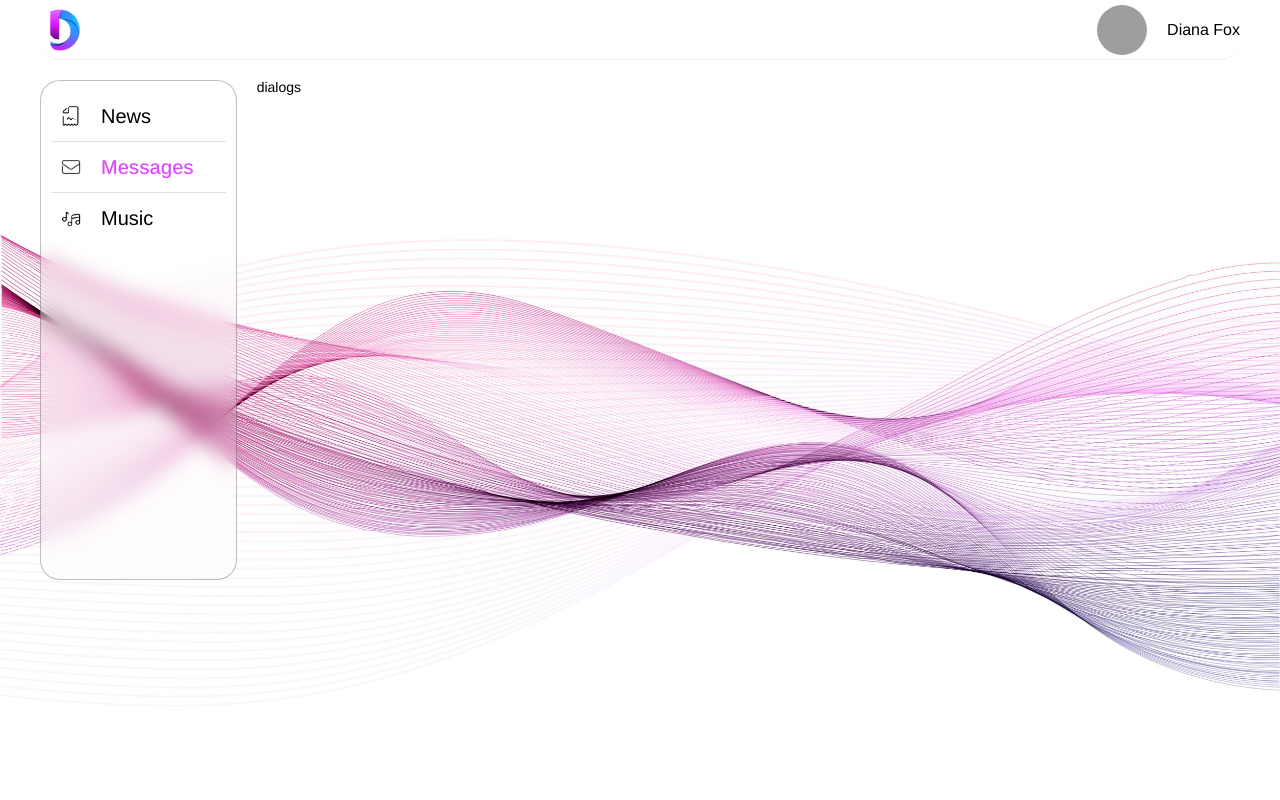
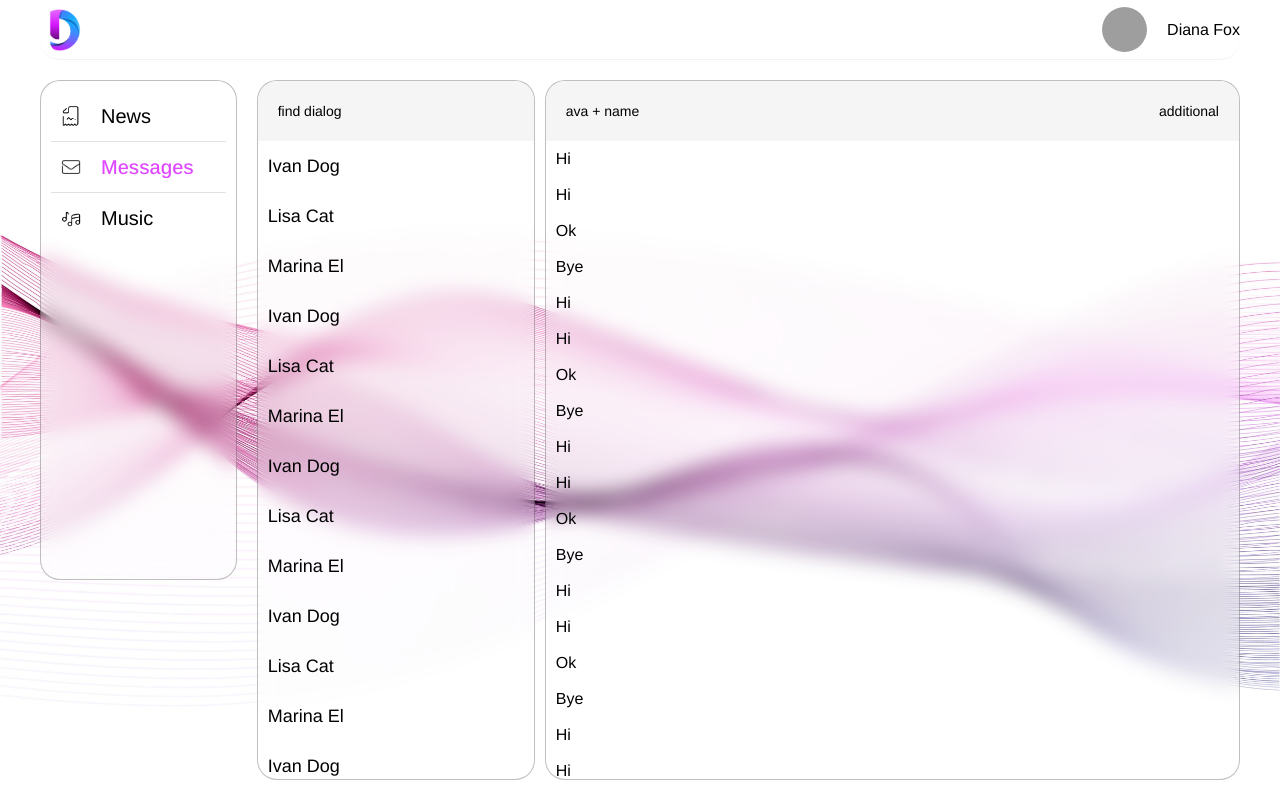
Before and after one commit to Elsium/new_samurai_v1, a React (Create React App) app: page /message in a window 1280 px wide. Built offline with nearby package versions, Linux system fonts and the light colour scheme; grey boxes are pictures that could not be loaded.

Commit message:
Lesson 21: add dialogs page

```diff
--- a/src/components/Dialogs/Dialogs.jsx
+++ b/src/components/Dialogs/Dialogs.jsx
@@ -3,8 +3,193 @@ import style from "./Dialogs.module.scss"
 
 const Dialogs = () => {
     return (
-        <section>
-            dialogs
+        <section className={style.container}>
+            <div>
+                <div className={style.find}>
+                    find dialog
+                </div>
+                <div className={style.dialogsItems}>
+                    <div className={style.dialog}>
+                        Ivan Dog
+                    </div>
+                    <div className={style.dialog}>
+                        Lisa Cat
+                    </div>
+                    <div className={style.dialog}>
+                        Marina El
+                    </div>
+                    <div className={style.dialog}>
+                        Ivan Dog
+                    </div>
+                    <div className={style.dialog}>
+                        Lisa Cat
+                    </div>
+                    <div className={style.dialog}>
+                        Marina El
+                    </div>
+                    <div className={style.dialog}>
+                        Ivan Dog
+                    </div>
+                    <div className={style.dialog}>
+                        Lisa Cat
+                    </div>
+                    <div className={style.dialog}>
+                        Marina El
+                    </div>
+                    <div className={style.dialog}>
+                        Ivan Dog
+                    </div>
+                    <div className={style.dialog}>
+                        Lisa Cat
+                    </div>
+                    <div className={style.dialog}>
+                        Marina El
+                    </div>
+                    <div className={style.dialog}>
+                        Ivan Dog
+                    </div>
+                    <div className={style.dialog}>
+                        Lisa Cat
+                    </div>
+                    <div className={style.dialog}>
+                        Marina El
+                    </div>
+                    <div className={style.dialog}>
+                        Ivan Dog
+                    </div>
+                    <div className={style.dialog}>
+                        Lisa Cat
+                    </div>
+                    <div className={style.dialog}>
+                        Marina El
+                    </div>
+                    <div className={style.dialog}>
+                        Ivan Dog
+                    </div>
+                    <div className={style.dialog}>
+                        Lisa Cat
+                    </div>
+                    <div className={style.dialog}>
+                        Marina El
+                    </div>
+                </div>
+            </div>
+            <div>
+                <div className={style.dialogUser}>
+                    <p>ava + name</p>
+                    <p>additional</p>
+                </div>
+                <div className={style.messagesItems}>
+                    <div className={style.message}>
+                        Hi
+                    </div>
+                    <div className={style.message}>
+                        Hi
+                    </div>
+                    <div className={style.message}>
+                        Ok
+                    </div>
+                    <div className={style.message}>
+                        Bye
+                    </div>
+                    <div className={style.message}>
+                        Hi
+                    </div>
+                    <div className={style.message}>
+                        Hi
+                    </div>
+                    <div className={style.message}>
+                        Ok
+                    </div>
+                    <div className={style.message}>
+                        Bye
+                    </div>
+                    <div className={style.message}>
+                        Hi
+                    </div>
+                    <div className={style.message}>
+                        Hi
+                    </div>
+                    <div className={style.message}>
+                        Ok
+                    </div>
+                    <div className={style.message}>
+                        Bye
+                    </div>
+                    <div className={style.message}>
+                        Hi
+                    </div>
+                    <div className={style.message}>
+                        Hi
+                    </div>
+                    <div className={style.message}>
+                        Ok
+                    </div>
+                    <div className={style.message}>
+                        Bye
+                    </div>
+                    <div className={style.message}>
+                        Hi
+                    </div>
+                    <div className={style.message}>
+                        Hi
+                    </div>
+                    <div className={style.message}>
+                        Ok
+                    </div>
+                    <div className={style.message}>
+                        Bye
+                    </div>
+                    <div className={style.message}>
+                        Hi
+                    </div>
+                    <div className={style.message}>
+                        Hi
+                    </div>
+                    <div className={style.message}>
+                        Ok
+                    </div>
+                    <div className={style.message}>
+                        Bye
+                    </div>
+                    <div className={style.message}>
+                        Hi
+                    </div>
+                    <div className={style.message}>
+                        Hi
+                    </div>
+                    <div className={style.message}>
+                        Ok
+                    </div>
+                    <div className={style.message}>
+                        Bye
+                    </div>
+                    <div className={style.message}>
+                        Hi
+                    </div>
+                    <div className={style.message}>
+                        Hi
+                    </div>
+                    <div className={style.message}>
+                        Ok
+                    </div>
+                    <div className={style.message}>
+                        Bye
+                    </div>
+                    <div className={style.message}>
+                        Hi
+                    </div>
+                    <div className={style.message}>
+                        Hi
+                    </div>
+                    <div className={style.message}>
+                        Ok
+                    </div>
+                    <div className={style.message}>
+                        Bye
+                    </div>
+                </div>
+            </div>
         </section>
     );
 }
--- a/src/components/Dialogs/Dialogs.module.scss
+++ b/src/components/Dialogs/Dialogs.module.scss
@@ -0,0 +1,67 @@
+.container {
+  display: grid;
+  grid-template-columns: 4fr 10fr;
+  grid-gap: 10px;
+
+  & > div {
+    //display: flex;
+    //flex-direction: column;
+    border-radius: 20px;
+    height: 700px;
+    border: 1px solid rgba(43, 43, 43, 0.3);
+    background: rgba(255, 255, 255, 0.1);
+    backdrop-filter: blur(10px);
+    overflow: hidden;
+  }
+}
+
+.dialogsItems, .messagesItems {
+  height: 100%;
+  overflow: scroll;
+
+  &::-webkit-scrollbar {
+    width: 4px;
+  }
+
+  &::-webkit-scrollbar-track {
+    background: transparent;
+  }
+
+  &::-webkit-scrollbar-thumb {
+    background: rgba(129, 129, 129, 50%);
+    border-radius: 20px;
+  }
+}
+
+.dialog {
+  font-size: 18px;
+  padding: 10px;
+  display: flex;
+  align-items: center;
+  height: 50px;
+
+  &:hover {
+    transition: background 200ms;
+    background: rgb(230, 230, 230);
+  }
+}
+
+.messagesItems {
+  height: calc(100% - 60px);
+  border-radius: 0 0 20px 20px;
+}
+
+.message {
+  font-size: 16px;
+  padding: 10px;
+}
+
+.dialogUser, .find {
+  height: 60px;
+  padding: 0 20px;
+  border-radius: 20px 20px 0 0;
+  background: rgb(245, 245, 245);
+  display: flex;
+  align-items: center;
+  justify-content: space-between;
+}
--- a/src/components/Header/Header.module.scss
+++ b/src/components/Header/Header.module.scss
@@ -26,8 +26,8 @@
     font-size: 16px;
   }
   a img {
-    width: 50px;
-    height: 50px;
+    width: 45px;
+    height: 45px;
     border-radius: 50%;
   }
 }
--- a/src/index.js
+++ b/src/index.js
@@ -1,14 +1,14 @@
 import React from 'react';
 import ReactDOM from 'react-dom/client';
-import {BrowserRouter as Router} from 'react-router-dom'
+import {BrowserRouter} from 'react-router-dom'
 import './index.scss';
 import App from './App';
 
 const root = ReactDOM.createRoot(document.getElementById('root'));
 root.render(
     <React.StrictMode>
-        <Router>
+        <BrowserRouter>
             <App/>
-        </Router>
+        </BrowserRouter>
     </React.StrictMode>
 );
```
Also changed, not shown: 1 other file (tests, documents, lock files or other folders).
